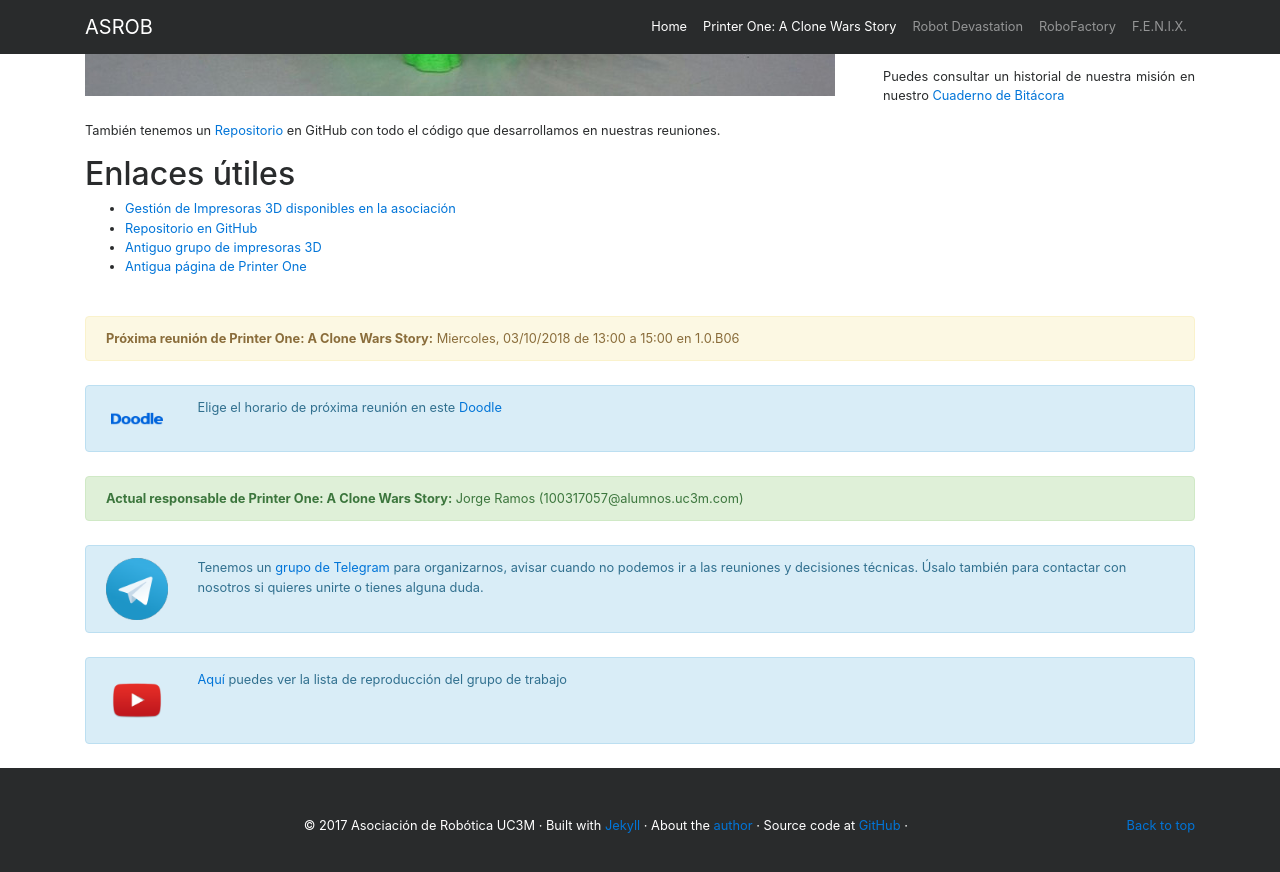
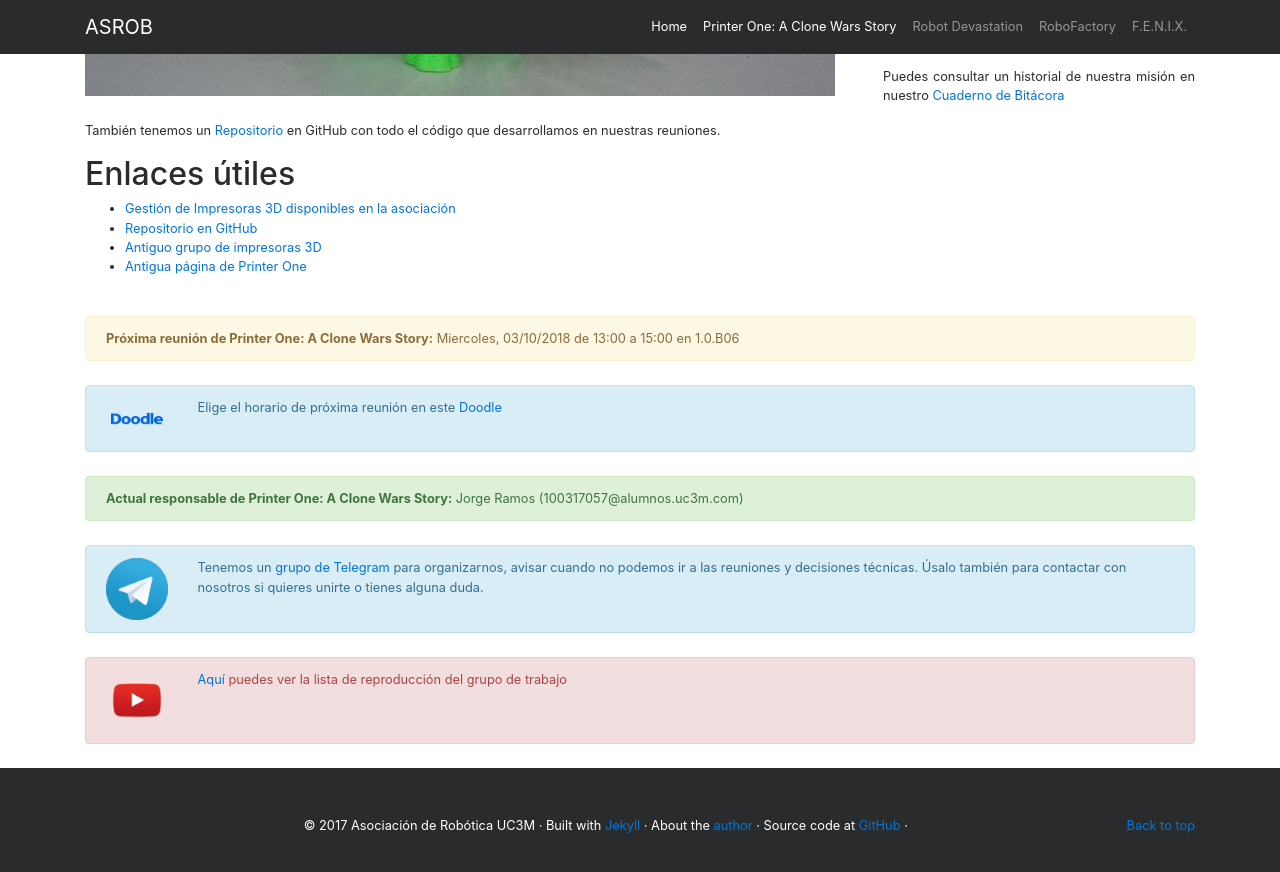
Before and after one commit to asrob-uc3m/asrob-uc3m.github.io, a Jekyll site: the page built from _workgroups/2017-05-28-printer-one.markdown, in a window 1280 px wide and 900 px high, scrolled down 1131 px. Shown: the top 872 px of the window. Built offline with Jekyll 4.4.1, drawn with Linux system fonts in a browser that asks for light colours.

Commit message:
Update playlist box

```diff
--- a/_includes/alert_youtube.html
+++ b/_includes/alert_youtube.html
@@ -1,6 +1,6 @@
-  <!-- Telegram group info --->
+  <!-- Youtube group's playlist --->
   <div class="container">
-    <div class="alert alert-info my-4" role="alert">
+    <div class="alert alert-danger my-4" role="alert">
       <div class="row">
         <div class="col-md-1">
           <img class='img-fluid' src="/img/youtube-logo.png" alt="">
```
